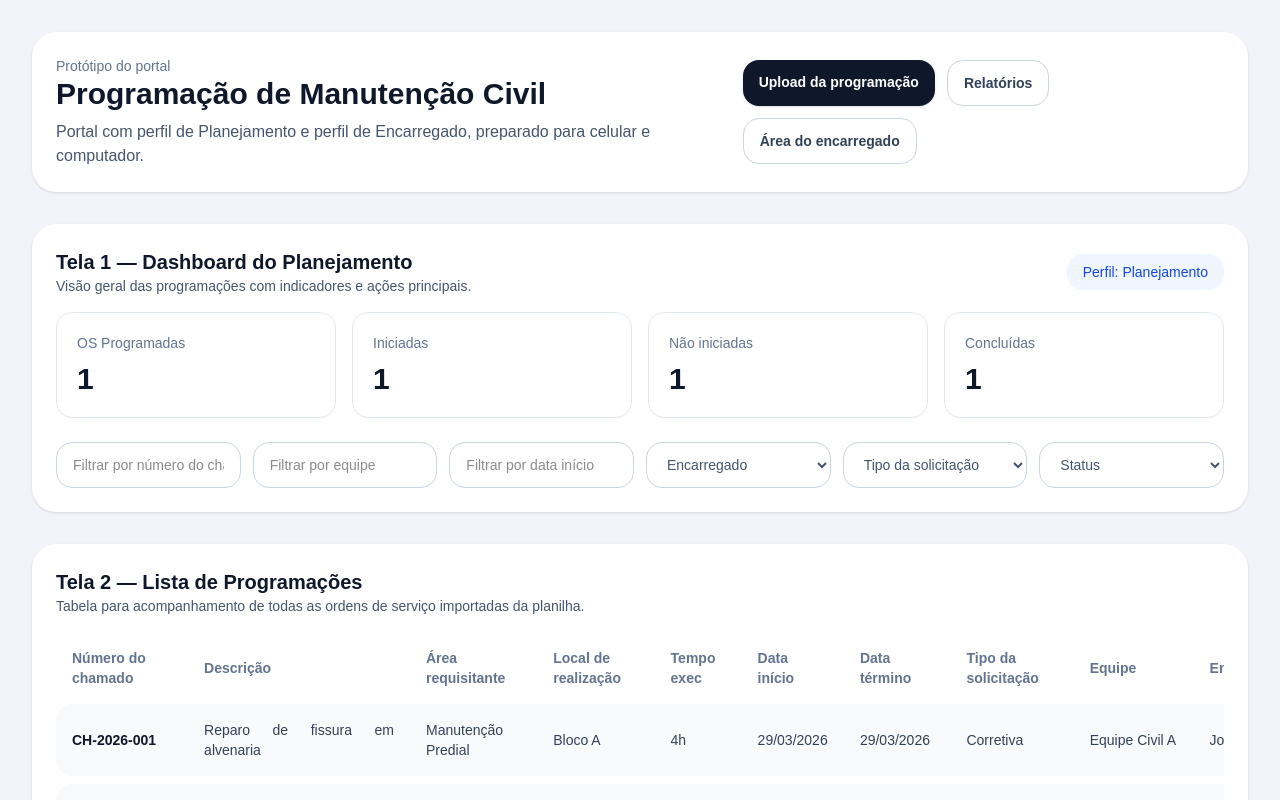
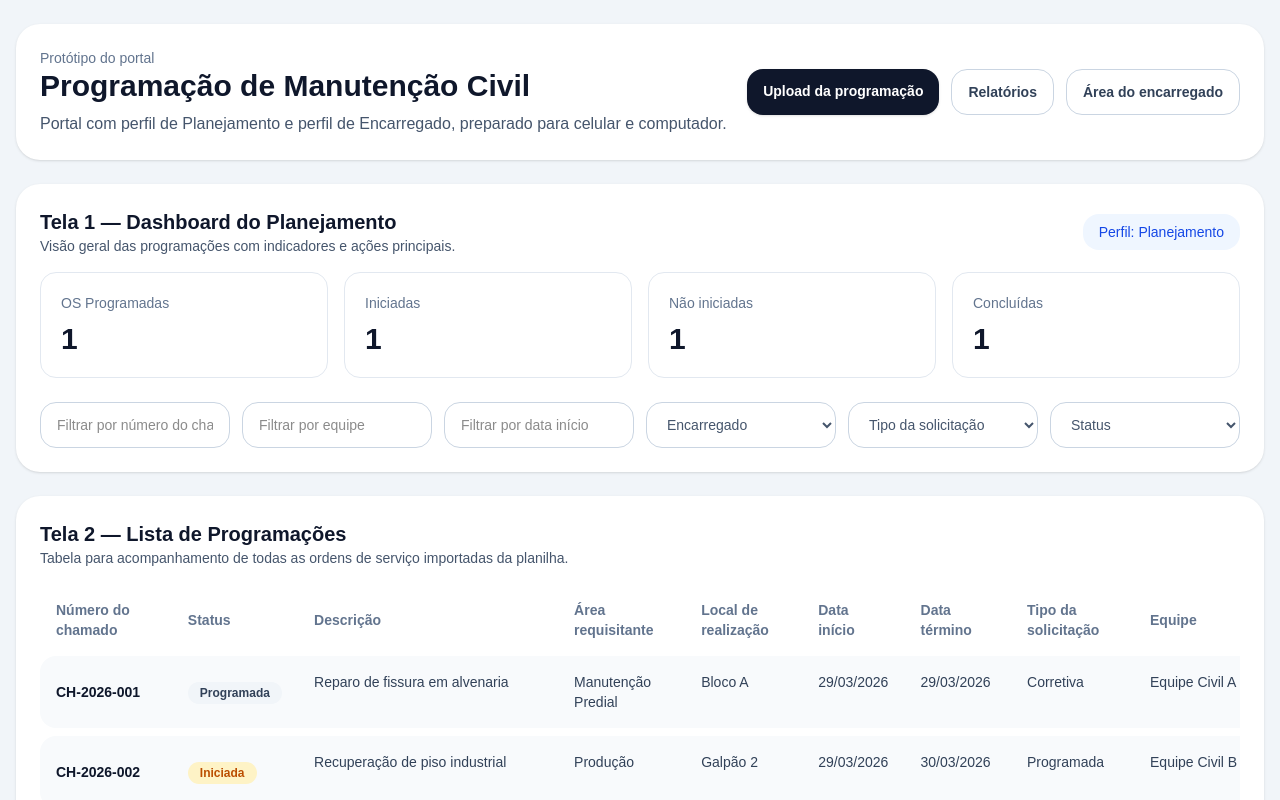
Before and after one commit to brunonunespgm-crypto/portal-manutencao, a Next.js app: page / in a window 1280 px wide. Shown: the top 800 px of the page. Built offline with nearby package versions, Linux system fonts and the light colour scheme.

Commit message:
ajustando tabela completa

```diff
--- a/app/page.tsx
+++ b/app/page.tsx
@@ -183,9 +183,10 @@ export default function HomePage() {
   }, [programacoes]);
 
   return (
-    <div className="min-h-screen bg-slate-100 p-4 md:p-8">
+    <div className="min-h-screen bg-slate-100 px-3 py-4 md:px-4 md:py-6">
       <style>{`
         .tabela-sem-barra::-webkit-scrollbar {
+          width: 0px;
           height: 0px;
           display: none;
         }
@@ -196,9 +197,9 @@ export default function HomePage() {
         }
       `}</style>
 
-      <div className="mx-auto flex max-w-7xl flex-col gap-8">
-        <header className="rounded-3xl bg-white p-6 shadow-sm">
-          <div className="flex flex-col gap-4 md:flex-row md:items-center md:justify-between">
+      <div className="mx-auto flex w-full max-w-[1900px] flex-col gap-6">
+        <header className="rounded-3xl bg-white p-5 shadow-sm md:p-6">
+          <div className="flex flex-col gap-4 xl:flex-row xl:items-center xl:justify-between">
             <div>
               <p className="text-sm font-medium text-slate-500">Protótipo do portal</p>
               <h1 className="text-2xl font-bold text-slate-900 md:text-3xl">
@@ -234,7 +235,7 @@ export default function HomePage() {
           </div>
         </header>
 
-        <section className="rounded-3xl bg-white p-6 shadow-sm">
+        <section className="rounded-3xl bg-white p-5 shadow-sm md:p-6">
           <div className="mb-4 flex items-center justify-between">
             <div>
               <h2 className="text-xl font-bold text-slate-900">
@@ -249,7 +250,7 @@ export default function HomePage() {
             </div>
           </div>
 
-          <div className="grid gap-4 md:grid-cols-4">
+          <div className="grid gap-4 md:grid-cols-2 xl:grid-cols-4">
             {cards.map((card) => (
               <div key={card.label} className="rounded-2xl border border-slate-200 p-5">
                 <p className="text-sm text-slate-500">{card.label}</p>
@@ -258,7 +259,7 @@ export default function HomePage() {
             ))}
           </div>
 
-          <div className="mt-6 grid gap-3 md:grid-cols-6">
+          <div className="mt-6 grid gap-3 md:grid-cols-2 xl:grid-cols-6">
             <input
               value={filtroNumero}
               onChange={(e) => setFiltroNumero(e.target.value)}
@@ -320,7 +321,7 @@ export default function HomePage() {
           </div>
         </section>
 
-        <section className="rounded-3xl bg-white p-6 shadow-sm">
+        <section className="rounded-3xl bg-white p-5 shadow-sm md:p-6">
           <div className="mb-4 flex items-center justify-between">
             <div>
               <h2 className="text-xl font-bold text-slate-900">
@@ -333,52 +334,53 @@ export default function HomePage() {
           </div>
 
           <div className="tabela-sem-barra overflow-x-auto">
-            <table className="min-w-[1600px] border-separate border-spacing-y-2">
+            <table className="w-full min-w-[1550px] border-separate border-spacing-y-2">
               <thead>
                 <tr className="text-left text-sm text-slate-500">
                   <th className="px-4 py-2">Número do chamado</th>
+                  <th className="px-4 py-2">Status</th>
                   <th className="px-4 py-2">Descrição</th>
                   <th className="px-4 py-2">Área requisitante</th>
                   <th className="px-4 py-2">Local de realização</th>
-                  <th className="px-4 py-2">Tempo exec</th>
                   <th className="px-4 py-2">Data início</th>
                   <th className="px-4 py-2">Data término</th>
                   <th className="px-4 py-2">Tipo da solicitação</th>
                   <th className="px-4 py-2">Equipe</th>
                   <th className="px-4 py-2">Encarregado</th>
                   <th className="px-4 py-2">Solicitante</th>
-                  <th className="px-4 py-2">Status</th>
                   <th className="px-4 py-2">Ação</th>
                 </tr>
               </thead>
 
               <tbody>
                 {programacoesFiltradas.map((item) => (
-                  <tr key={item.numeroChamado} className="rounded-2xl bg-slate-50 text-sm text-slate-700">
+                  <tr
+                    key={`${item.numeroChamado}-${item.dataInicio}-${item.encarregado}`}
+                    className="rounded-2xl bg-slate-50 text-sm text-slate-700"
+                  >
                     <td className="rounded-l-2xl px-4 py-4 font-semibold text-slate-900 whitespace-nowrap">
                       {item.numeroChamado}
                     </td>
-
-                    <td className="px-4 py-4 text-justify min-w-[220px]">
-                      {item.descricao}
-                    </td>
-
-                    <td className="px-4 py-4">{item.areaRequisitante}</td>
-                    <td className="px-4 py-4">{item.localRealizacao}</td>
-                    <td className="px-4 py-4 whitespace-nowrap">{item.tempoExec}</td>
-                    <td className="px-4 py-4 whitespace-nowrap">{item.dataInicio}</td>
-                    <td className="px-4 py-4 whitespace-nowrap">{item.dataTermino}</td>
-                    <td className="px-4 py-4">{item.tipoSolicitacao}</td>
-                    <td className="px-4 py-4 whitespace-nowrap">{item.equipe}</td>
-                    <td className="px-4 py-4">{item.encarregado}</td>
-                    <td className="px-4 py-4">{item.solicitante}</td>
 
                     <td className="px-4 py-4">
                       <StatusBadge status={item.status} />
                     </td>
 
-                    <td className="rounded-r-2xl px-4 py-4">
-                      <button className="rounded-xl border border-slate-300 px-3 py-2 text-xs font-semibold whitespace-nowrap">
+                    <td className="min-w-[260px] px-4 py-4 text-justify align-top">
+                      {item.descricao}
+                    </td>
+
+                    <td className="px-4 py-4 align-top">{item.areaRequisitante}</td>
+                    <td className="px-4 py-4 align-top">{item.localRealizacao}</td>
+                    <td className="whitespace-nowrap px-4 py-4 align-top">{item.dataInicio}</td>
+                    <td className="whitespace-nowrap px-4 py-4 align-top">{item.dataTermino}</td>
+                    <td className="px-4 py-4 align-top">{item.tipoSolicitacao}</td>
+                    <td className="whitespace-nowrap px-4 py-4 align-top">{item.equipe}</td>
+                    <td className="px-4 py-4 align-top">{item.encarregado}</td>
+                    <td className="px-4 py-4 align-top">{item.solicitante}</td>
+
+                    <td className="rounded-r-2xl px-4 py-4 align-top">
+                      <button className="whitespace-nowrap rounded-xl border border-slate-300 px-3 py-2 text-xs font-semibold">
                         Detalhes
                       </button>
                     </td>
```
Lines whose indentation alone changed are shown as unchanged.
